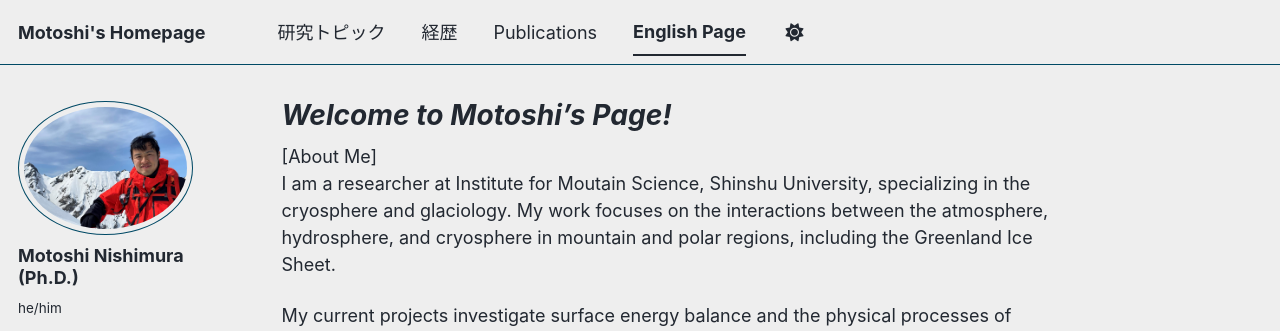
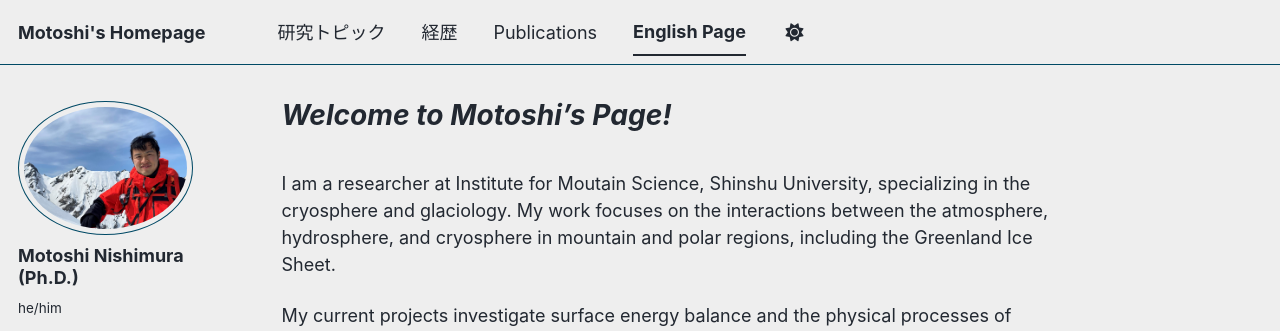
Before and after one commit to MotoshiNishimura/MotoshiNishimura.github.io, a Jekyll site: the page built from _pages/about_en.md, in a window 1280 px wide and 1043 px high. Shown: the top 331 px of the window. Built offline with Jekyll 4.4.1, drawn with Linux system fonts in a browser that asks for light colours; some web fonts are replaced; a script bundle is joined from its source files by our own code; library files that are not in the unit come from our copies.

Commit message:
Update about_en.md

```diff
--- a/_pages/about_en.md
+++ b/_pages/about_en.md
@@ -3,7 +3,7 @@ permalink: /about_en/
 title: "*Welcome to Motoshi's Page!*"
 author_profile: true
 ---
-[About Me]<br>
+<br>
 I am a researcher at Institute for Moutain Science, Shinshu University, specializing in the cryosphere and glaciology. My work focuses on the interactions between the atmosphere, hydrosphere, and cryosphere in mountain and polar regions, including the Greenland Ice Sheet.
 
 My current projects investigate surface energy balance and the physical processes of snow from accumulation to melt. By tracing the hydrological cycle from precipitation to river runoff, I strive to develop a holistic understanding of mountain environments. Ultimately, I aim to achieve a comprehensive understanding of mountain ecosystems by examining the entire hydrological cycle, from precipitation to river discharge.
```
